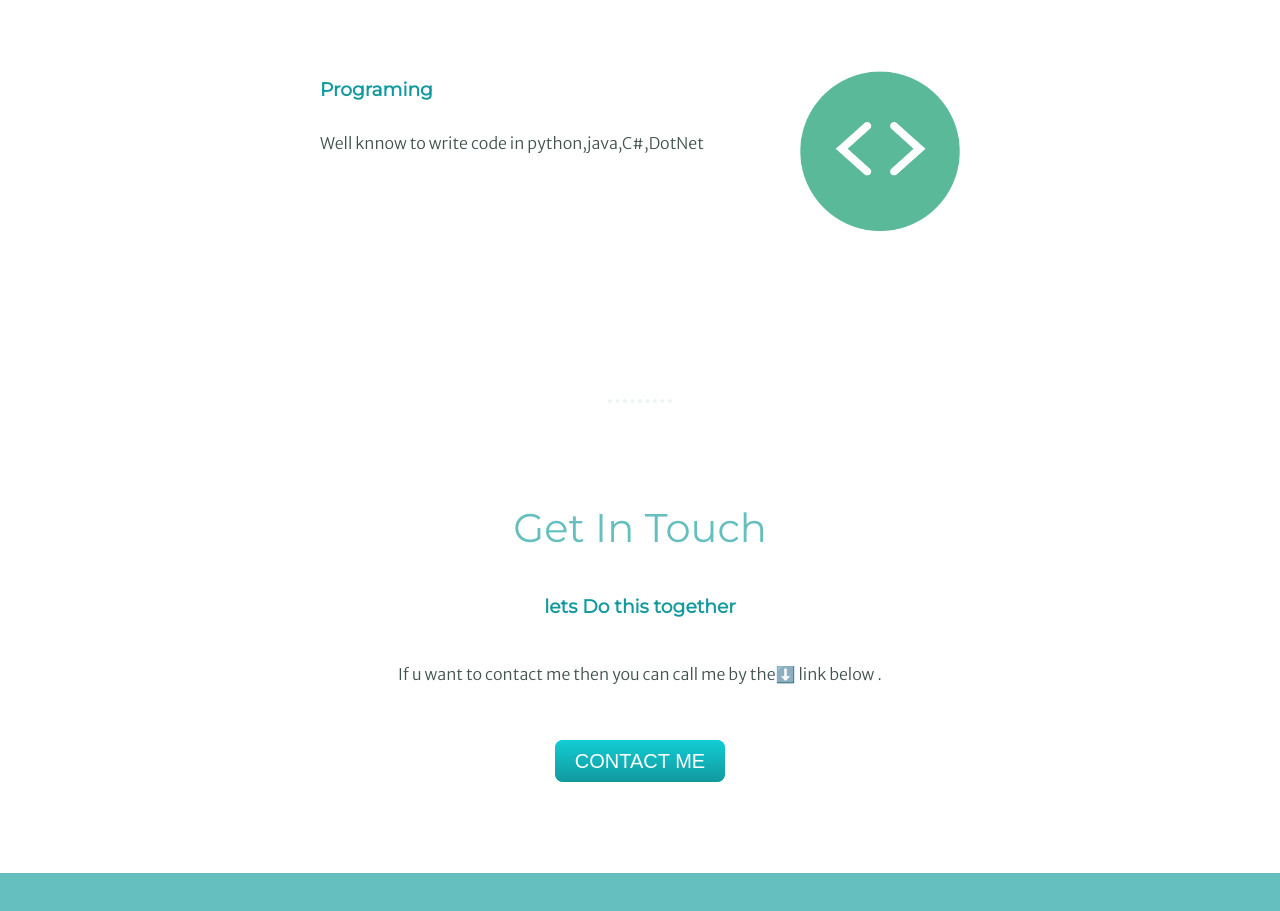
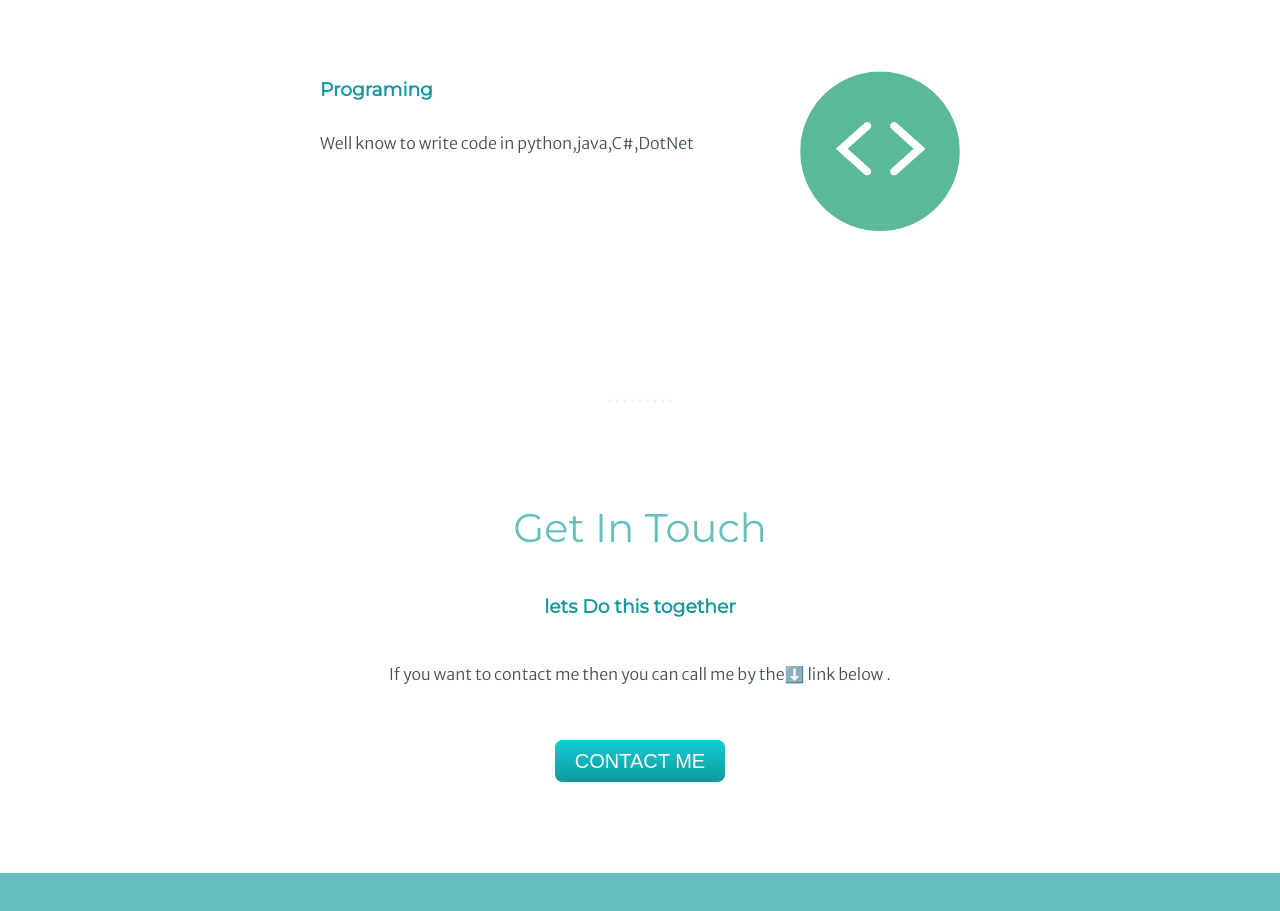
Before and after one commit to kannal1/-Myprofile, a plain HTML site: page index.html in a window 1280 px wide. Shown: the part 2180-3091 px from the top of the page. Drawn offline with Linux system fonts and the light colour scheme.

Commit message:
Update index.html

```diff
--- a/index.html
+++ b/index.html
@@ -36,7 +36,7 @@
         <div class="skill-row">
           <img class="imagesc" src="images/chillies.png" alt="" >
           <h3>Programing</h3>
-          <p>Well knnow to write code in python,java,C#,DotNet</p>
+          <p>Well know to write code in python,java,C#,DotNet</p>
         </div>
       </div>
       <br>
@@ -45,7 +45,7 @@
       <div class="contact-me">
         <h2>Get In Touch</h2>
         <h3>lets Do this together</h3>
-        <p class="contact-message">If u want to contact me then you can call me by the⬇️ link  below .</p>
+        <p class="contact-message">If you want to contact me then you can call me by the⬇️ link  below .</p>
         <a class="btn" href="mailto:kannal2242@gmail.com">CONTACT ME</a>
       </div>
     </div>
```
